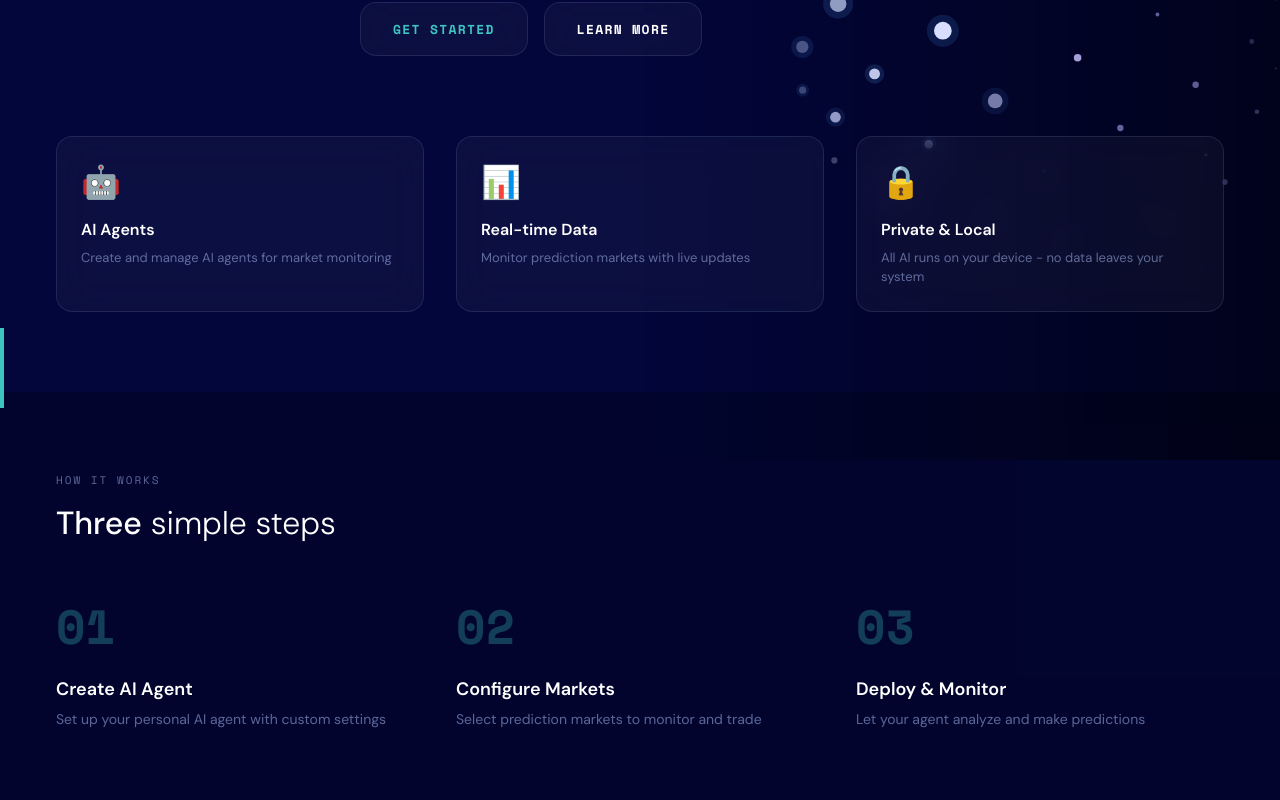
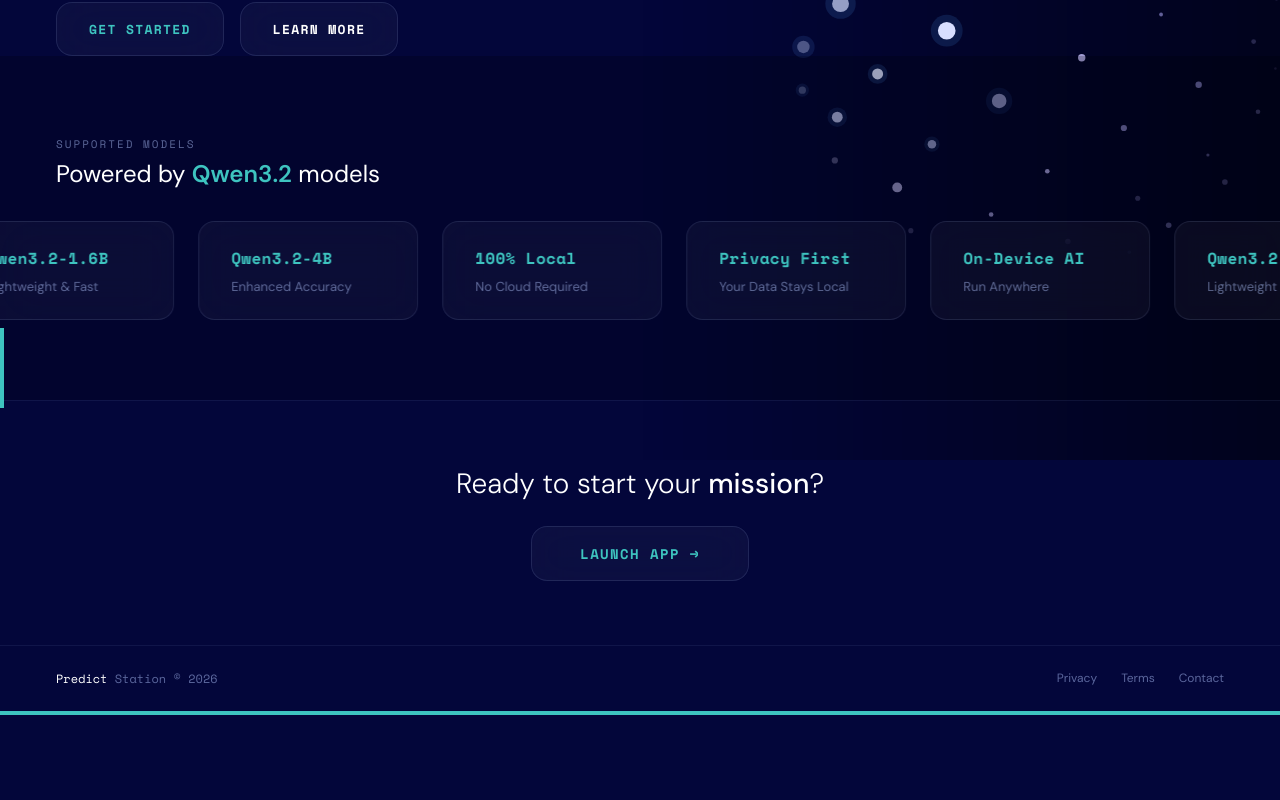
Before and after one commit to pisuthd/predict-station, a Next.js app in the folder frontend/: page / in a window 1280 px wide. Shown: the part 340-1140 px from the top of the page. After the commit the page ends 1055 px from the top, so only its background shows below. Built offline with nearby package versions, Linux system fonts and the light colour scheme.

Commit message:
Replace 'How It Works' with animated model showcase (Qwen3.2 models ticker)

```diff
--- a/frontend/src/app/page.tsx
+++ b/frontend/src/app/page.tsx
@@ -1,13 +1,23 @@
 'use client'
 
-import { useState, useEffect } from 'react'
+import { useState, useEffect, useRef } from 'react'
 import { useRouter } from 'next/navigation'
 import { CYAN, NAVY, MUTED, monoFont, sansFont } from '../theme'
 import OrbCanvas from '../components/OrbCanvas'
 
+const models = [
+  { name: 'Qwen3.2-1.6B', desc: 'Lightweight & Fast' },
+  { name: 'Qwen3.2-4B', desc: 'Enhanced Accuracy' },
+  { name: '100% Local', desc: 'No Cloud Required' },
+  { name: 'Privacy First', desc: 'Your Data Stays Local' },
+  { name: 'On-Device AI', desc: 'Run Anywhere' },
+]
+
 export default function LandingPage() {
   const router = useRouter()
   const [scrollY, setScrollY] = useState(0)
+  const [translateX, setTranslateX] = useState(0)
+  const containerRef = useRef<HTMLDivElement>(null)
 
   useEffect(() => {
     const handleScroll = () => {
@@ -17,44 +27,34 @@
     return () => window.removeEventListener('scroll', handleScroll)
   }, [])
 
-  // Calculate fade based on scroll (fades out after 200px scroll)
+  // Animate the ticker (slide left continuously)
+  useEffect(() => {
+    let animationId: number
+    let lastTime = 0
+    const speed = 0.3 // pixels per frame
+
+    const animate = (timestamp: number) => {
+      if (!lastTime) lastTime = timestamp
+      const delta = timestamp - lastTime
+      lastTime = timestamp
+
+      setTranslateX(prev => {
+        const containerWidth = containerRef.current?.offsetWidth || 800
+        const totalWidth = models.length * 300 // approximate item width
+        if (prev <= -totalWidth) {
+          return 0
+        }
+        return prev - speed
+      })
+
+      animationId = requestAnimationFrame(animate)
+    }
+
+    animationId = requestAnimationFrame(animate)
+    return () => cancelAnimationFrame(animationId)
+  }, [])
+
   const orbOpacity = Math.max(0, 1 - scrollY / 400)
-
-  const features = [
-    {
-      icon: '🤖',
-      title: 'AI Agents',
-      description: 'Create and manage AI agents for market monitoring',
-    },
-    {
-      icon: '📊',
-      title: 'Real-time Data',
-      description: 'Monitor prediction markets with live updates',
-    },
-    {
-      icon: '🔒',
-      title: 'Private & Local',
-      description: 'All AI runs on your device - no data leaves your system',
-    },
-  ]
-
-  const steps = [
-    {
-      number: '01',
-      title: 'Create AI Agent',
-      description: 'Set up your personal AI agent with custom settings',
-    },
-    {
-      number: '02',
-      title: 'Configure Markets',
-      description: 'Select prediction markets to monitor and trade',
-    },
-    {
-      number: '03',
-      title: 'Deploy & Monitor',
-      description: 'Let your agent analyze and make predictions',
-    },
-  ]
 
   return (
     <div
@@ -159,9 +159,8 @@
           style={{
             flex: 1,
             display: 'flex',
+            padding: '0 56px',
             alignItems: 'center',
-            justifyContent: 'center',
-            padding: '0 56px',
           }}
         >
           <div style={{ maxWidth: '560px' }}>
@@ -264,86 +263,17 @@
           </div>
         </div>
 
-        {/* Features Section */}
-        <div
-          style={{
-            padding: '80px 56px',
-            position: 'relative',
-            zIndex: 10,
-          }}
-        >
-          <div style={{ maxWidth: 1200, margin: '0 auto' }}>
-            <div
-              style={{
-                display: 'grid',
-                gridTemplateColumns: 'repeat(3, 1fr)',
-                gap: '32px',
-              }}
-            >
-              {features.map((feature, index) => (
-                <div
-                  key={index}
-                  style={{
-                    padding: '24px',
-                    background: 'rgba(255,255,255,0.04)',
-                    backdropFilter: 'blur(20px)',
-                    border: '1px solid rgba(180,200,255,0.12)',
-                    borderRadius: 16,
-                    transition: 'all 0.3s ease',
-                    cursor: 'default',
-                  }}
-                  onMouseEnter={(e) => {
-                    e.currentTarget.style.background = 'rgba(255,255,255,0.08)'
-                  }}
-                  onMouseLeave={(e) => {
-                    e.currentTarget.style.background = 'rgba(255,255,255,0.04)'
-                  }}
-                >
-                  <div
-                    style={{
-                      fontSize: '32px',
-                      marginBottom: '16px',
-                    }}
-                  >
-                    {feature.icon}
-                  </div>
-                  <h3
-                    style={{
-                      fontFamily: sansFont,
-                      fontSize: '16px',
-                      fontWeight: 600,
-                      color: '#fff',
-                      marginBottom: '8px',
-                    }}
-                  >
-                    {feature.title}
-                  </h3>
-                  <p
-                    style={{
-                      fontFamily: sansFont,
-                      fontSize: '13px',
-                      color: MUTED,
-                      lineHeight: 1.5,
-                    }}
-                  >
-                    {feature.description}
-                  </p>
-                </div>
-              ))}
-            </div>
-          </div>
-        </div>
-
-        {/* How It Works Section */}
+        {/* Supported Models Section */}
         <div
           style={{
             padding: '80px 56px',
             background: 'rgba(0,0,0,0.2)',
             position: 'relative',
             zIndex: 10,
+            overflow: 'hidden',
           }}
         >
-          <div style={{ maxWidth: 1200, margin: '0 auto' }}>
+          <div style={{ maxWidth: 1200, margin: '0 auto', marginBottom: '32px' }}>
             <p
               style={{
                 fontFamily: monoFont,
@@ -351,70 +281,109 @@
                 letterSpacing: '0.18em',
                 color: MUTED,
                 textTransform: 'uppercase',
-                marginBottom: '16px',
+                marginBottom: '8px',
               }}
             >
-              How It Works
+              Supported Models
             </p>
-
             <h2
               style={{
                 fontFamily: sansFont,
-                fontSize: '32px',
-                fontWeight: 300,
+                fontSize: '24px',
+                fontWeight: 400,
                 color: '#fff',
-                marginBottom: '48px',
                 lineHeight: 1.2,
               }}
             >
-              <strong style={{ fontWeight: 500 }}>Three</strong> simple steps
+              Powered by <strong style={{ fontWeight: 600, color: CYAN }}>Qwen3.2</strong> models
             </h2>
+          </div>
 
+          {/* Animated Model Cards */}
           <div
+            ref={containerRef}
             style={{
-                display: 'grid',
-                gridTemplateColumns: 'repeat(3, 1fr)',
-                gap: '32px',
+              display: 'flex',
+              gap: '24px',
+              transform: `translateX(${translateX}px)`,
+              width: 'fit-content',
             }}
           >
-              {steps.map((step, index) => (
-                <div key={index}>
+            {models.map((model, index) => (
               <div
+                key={index}
+                style={{
+                  padding: '24px 32px',
+                  background: 'rgba(255,255,255,0.04)',
+                  backdropFilter: 'blur(20px)',
+                  border: '1px solid rgba(180,200,255,0.12)',
+                  borderRadius: 16,
+                  minWidth: '220px',
+                  display: 'flex',
+                  flexDirection: 'column',
+                  gap: '8px',
+                }}
+              >
+                <span
                   style={{
                     fontFamily: monoFont,
-                      fontSize: '48px',
+                    fontSize: '16px',
                     fontWeight: 700,
                     color: CYAN,
-                      opacity: 0.3,
-                      marginBottom: '16px',
+                    letterSpacing: '0.02em',
                   }}
                 >
-                    {step.number}
-                  </div>
-                  <h3
+                  {model.name}
+                </span>
+                <span
                   style={{
                     fontFamily: sansFont,
-                      fontSize: '18px',
-                      fontWeight: 600,
-                      color: '#fff',
-                      marginBottom: '8px',
+                    fontSize: '13px',
+                    color: MUTED,
                   }}
                 >
-                    {step.title}
-                  </h3>
-                  <p
+                  {model.desc}
+                </span>
+              </div>
+            ))}
+            {/* Duplicate for seamless loop */}
+            {models.map((model, index) => (
+              <div
+                key={`dup-${index}`}
+                style={{
+                  padding: '24px 32px',
+                  background: 'rgba(255,255,255,0.04)',
+                  backdropFilter: 'blur(20px)',
+                  border: '1px solid rgba(180,200,255,0.12)',
+                  borderRadius: 16,
+                  minWidth: '220px',
+                  display: 'flex',
+                  flexDirection: 'column',
+                  gap: '8px',
+                }}
+              >
+                <span
+                  style={{
+                    fontFamily: monoFont,
+                    fontSize: '16px',
+                    fontWeight: 700,
+                    color: CYAN,
+                    letterSpacing: '0.02em',
+                  }}
+                >
+                  {model.name}
+                </span>
+                <span
                   style={{
                     fontFamily: sansFont,
-                      fontSize: '14px',
+                    fontSize: '13px',
                     color: MUTED,
-                      lineHeight: 1.5,
                   }}
                 >
-                    {step.description}
-                  </p>
+                  {model.desc}
+                </span>
               </div>
             ))}
-            </div>
           </div>
         </div>
 
```
Also changed, not shown: 1 other file (tests, documents, lock files or other folders). Lines whose indentation alone changed are shown as unchanged.
